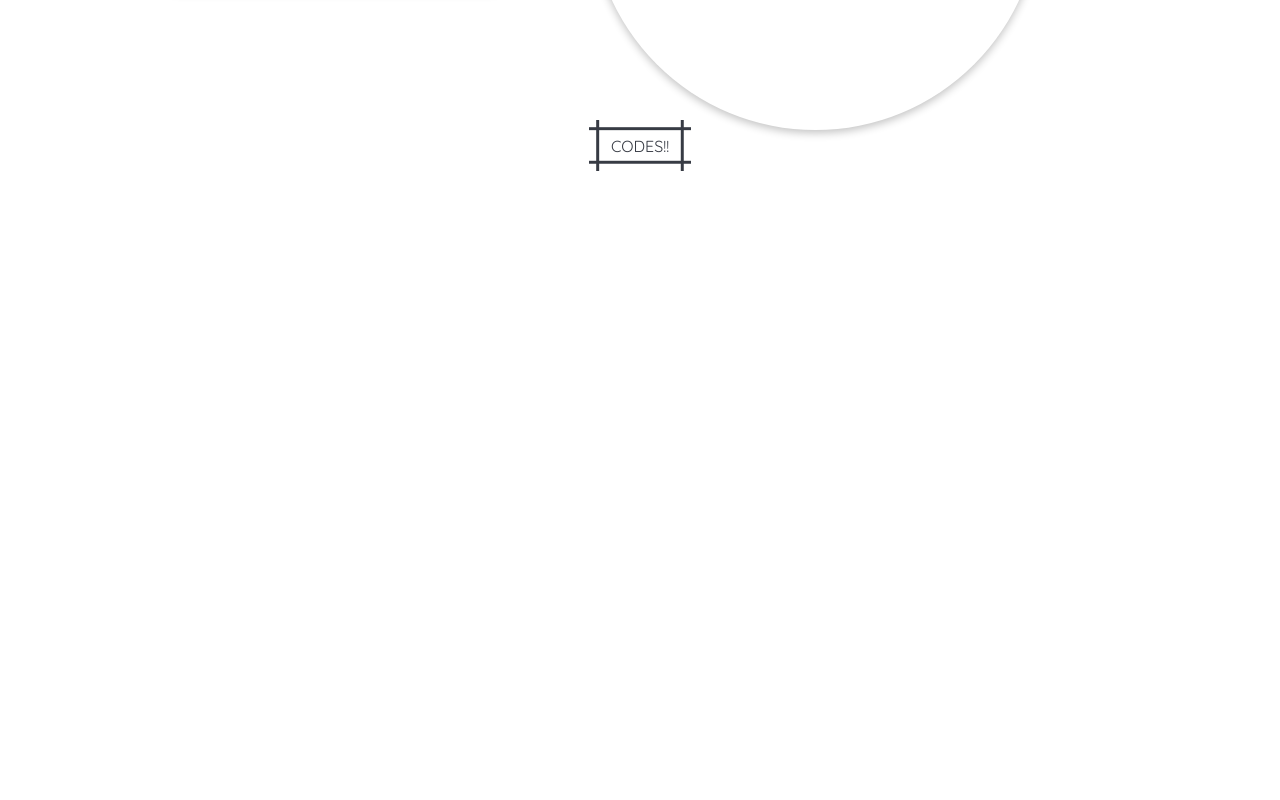
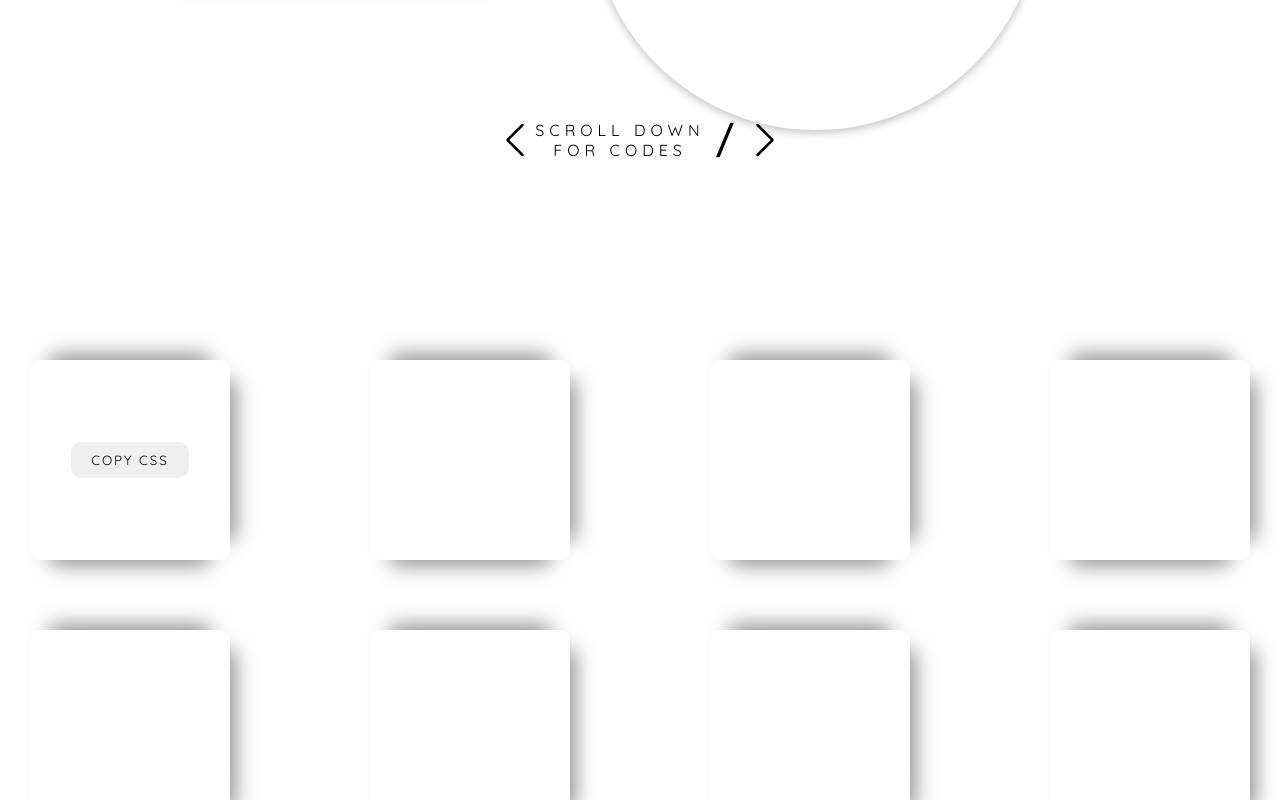
Before and after one commit to Zimmerman09/PROJECT-X, a Next.js app: page /boxshadow in a window 1280 px wide. Shown: the part 480-1280 px from the top of the page. Before the commit the page ends 800 px from the top, so only its background shows below. Built offline with nearby package versions, Linux system fonts and the light colour scheme; a web font is replaced by a local one.

Commit message:
till copy data

```diff
--- a/app/boxshadow/page.js
+++ b/app/boxshadow/page.js
@@ -1,15 +1,29 @@
 "use client"
-
-
 import React from 'react'
 import styles from './page.module.css'
 import Navbar from '../components/navbar'
 import {motion} from 'framer-motion'
+import { useState } from 'react'
 import Link from 'next/link'
+import { BsChevronLeft } from "react-icons/bs";
+import { BsChevronRight } from "react-icons/bs";
+import { RxSlash } from "react-icons/rx";
+
+const page = () => {
+
+    const [copySuccess, setCopySuccess] = useState('');
+      const copyToClipBoard = async (copyMe) => {
+        try {
+          await navigator.clipboard.writeText(copyMe);
+          setCopySuccess('Copied!');
+        } catch (err) {
+          setCopySuccess('Failed to copy!');
+        }
+      };
 
 
 
-const page = () => {
+
   return (
     <>
       <div className={styles.container1}>
@@ -149,9 +163,67 @@ const page = () => {
 
 
         >
-            <button className={styles.btn1}>CODES!!</button>
+           <div className={styles.scroll_data}>
+            <span><BsChevronLeft className={styles.left}/></span>
+            SCROLL DOWN
+            <br/>
+            FOR CODES
+            <RxSlash className={styles.mid}/>
+            <BsChevronRight className={styles.right}/>
+           </div>
         </motion.div>
       </div>
+
+      <div className={styles.container2}>
+        <div className={styles.row1}>
+            <div className={styles.card1}>
+            <div className={styles.cssdata}>
+                <button onClick={()=>copyToClipBoard( `box-shadow: 0px -25px 20px -20px rgba(0, 0, 0, 0.45), 0px 25px 20px -20px rgba(0, 0, 0, 0.45), 25px 0 20px -20px rgba(0, 0, 0, 0.45);`
+)}>
+                    COPY CSS
+                </button>
+                    {copySuccess}
+                </div>
+            </div>
+            <div className={styles.card1}>
+            </div>
+            <div className={styles.card1}>
+
+            </div>
+            <div className={styles.card1}>
+
+            </div>
+        </div>
+        <div className={styles.row1}>
+            <div className={styles.card1}>
+
+            </div>
+            <div className={styles.card1}>
+            </div>
+            <div className={styles.card1}>
+
+            </div>
+            <div className={styles.card1}>
+
+            </div>
+        </div>
+        <div className={styles.row1}>
+            <div className={styles.card1}>
+                <button>
+                    COPY
+                </button>
+            </div>
+            <div className={styles.card1}>
+            </div>
+            <div className={styles.card1}>
+
+            </div>
+            <div className={styles.card1}>
+
+            </div>
+        </div>
+      </div>
+
     </>
   )
 }
--- a/app/boxshadow/page.module.css
+++ b/app/boxshadow/page.module.css
@@ -119,3 +119,61 @@
 .txt1{
     color: #7367ff;
 }
+.scroll_data{
+  display: flex;
+  justify-content: center;
+  text-align: center;
+}
+.left{
+  font-size: 40px;
+}
+.mid{
+  font-size: 40px;
+}
+.right{
+  font-size: 40px;
+}
+.container2{
+  width: 100%;
+  flex-direction: column;
+  height: 100vh;
+  display: flex;
+  gap: 50px;
+}
+.row1{
+display: flex;
+justify-content: space-between;
+gap: 10px;
+flex-direction: row;
+
+}
+.card1{
+  width: 200px;
+  box-shadow: 0px -25px 20px -20px rgba(0, 0, 0, 0.45), 0px 25px 20px -20px rgba(0, 0, 0, 0.45), 25px 0 20px -20px rgba(0, 0, 0, 0.45);
+  height: 200px;
+  background-color: #ffffff;
+  border-radius: 10px;
+  margin: 10px 30px;
+  display: flex;
+  justify-content: center;
+  align-items: center;
+}
+.card1 button{
+  border: none;
+  outline: none;
+  padding: 10px 20px;
+  letter-spacing: 2px;
+  transition: 0.5s;
+  cursor: pointer;
+  border-radius: 10px;
+}
+.card1 button:hover{
+  box-shadow: 0 1px 2px rgba(0,0,0,0.07), 0 2px 4px rgba(0,0,0,0.07), 0 4px 8px rgba(0,0,0,0.07), 0 8px 16px rgba(0,0,0,0.07), 0 16px 32px rgba(0,0,0,0.07), 0 32px 64px rgba(0,0,0,0.07);
+}
+.cssdata{
+  display: flex;
+  flex-direction: column;
+  gap: 10px;
+  letter-spacing: 2px;
+  text-align: center;
+}
--- a/app/globals.css
+++ b/app/globals.css
@@ -5,5 +5,5 @@
   font-family: "Quicksand", sans-serif;
   padding: 0;
   box-sizing: border-box;
-  overflow: hidden;
+
 }
```
